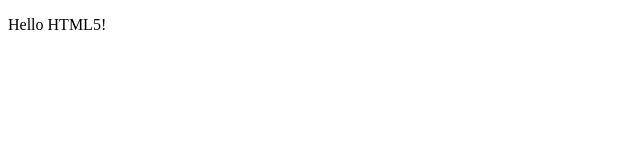
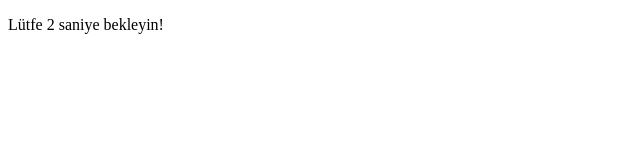
Before and after one commit to Kaaaaaan/bot, a plain HTML site: page index.html in a window 1280 px wide. Shown: the full height of the page, 0-640 px from the left. Drawn offline with Linux system fonts and the light colour scheme.

Commit message:
Update index.html

```diff
--- a/index.html
+++ b/index.html
@@ -5,6 +5,6 @@
       <meta http-equiv = "refresh" content = "2; url = https://discord.com/oauth2/authorize?client_id=737378899448692737&scope=bot&permissions=66061584" />
    </head>
    <body>
-      <p>Hello HTML5!</p>
+      <p>Lütfe 2 saniye bekleyin!</p>
    </body>
 </html>
```
